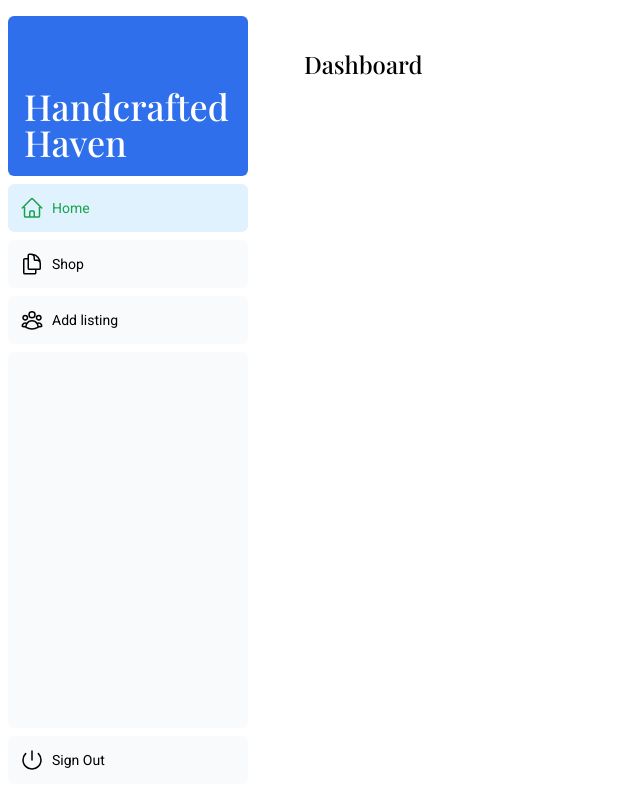
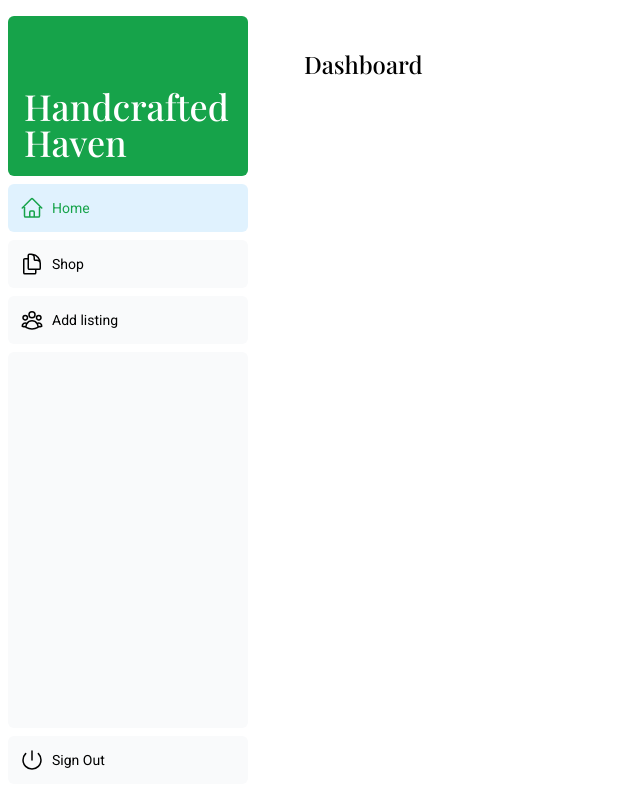
Before and after one commit to josem3129/Handcrafted-Haven, a Next.js app: page /dashboard in a window 1280 px wide. Shown: the whole page, without its empty margins (0-640 px from the left). Built offline with nearby package versions, Linux system fonts and the light colour scheme; no server answers; the database is empty.

Commit message:
corrected styling to match chosen colors, including hover and sidenav colors

```diff
--- a/app/ui/dashboard/sidenav.tsx
+++ b/app/ui/dashboard/sidenav.tsx
@@ -8,7 +8,7 @@ export default function SideNav() {
   return (
     <div className="flex h-full flex-col px-3 py-4 md:px-2">
       <Link
-        className="mb-2 flex h-20 items-end justify-start rounded-md bg-blue-600 p-4 md:h-40"
+        className="mb-2 flex h-20 items-end justify-start rounded-md bg-green-600 p-4 md:h-40"
         href="/"
       >
         <div className="w-32 text-white md:w-40">
@@ -24,7 +24,7 @@ export default function SideNav() {
             await signOut();
           }}
         >
-          <button className="flex h-[48px] w-full grow items-center justify-center gap-2 rounded-md bg-gray-50 p-3 text-sm font-medium hover:bg-sky-100 hover:text-blue-600 md:flex-none md:justify-start md:p-2 md:px-3">
+          <button className="flex h-[48px] w-full grow items-center justify-center gap-2 rounded-md bg-gray-50 p-3 text-sm font-medium hover:bg-sky-100 hover:text-orange-600 md:flex-none md:justify-start md:p-2 md:px-3">
             <PowerIcon className="w-6" />
             <div className="hidden md:block">Sign Out</div>
           </button>
--- a/app/ui/invoices/pagination.tsx
+++ b/app/ui/invoices/pagination.tsx
@@ -77,7 +77,7 @@ function PaginationNumber({
     {
       "rounded-l-md": position === "first" || position === "single",
       "rounded-r-md": position === "last" || position === "single",
-      "z-10 bg-blue-600 border-blue-600 text-white": isActive,
+      "z-10 bg-green-600 border-green-600 text-white": isActive,
       "hover:bg-gray-100": !isActive && position !== "middle",
       "text-gray-300": position === "middle",
     }
```
